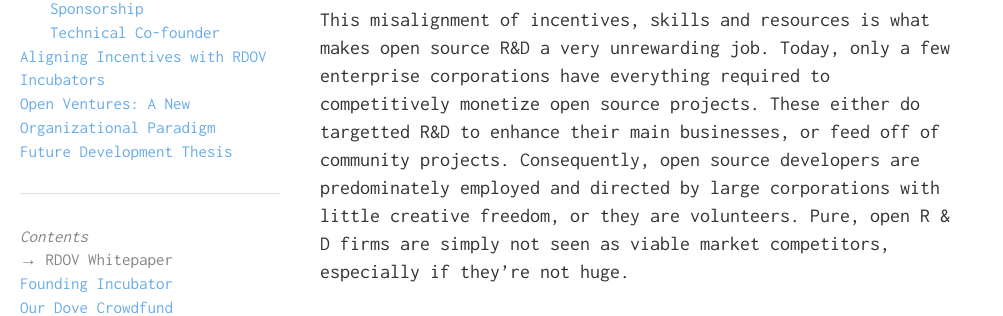
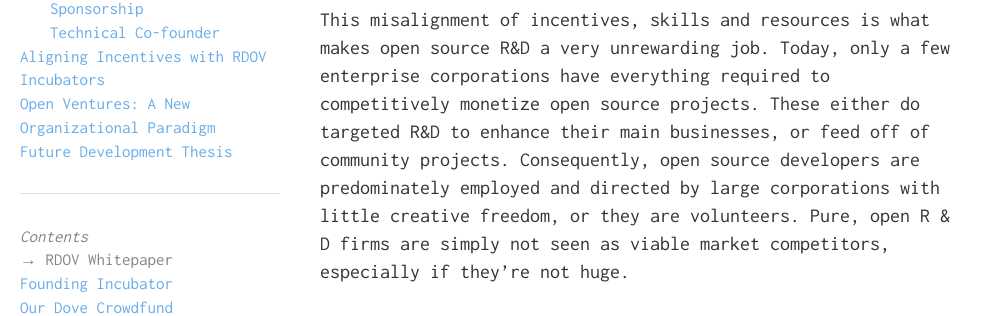
Before and after one commit to rdov/rdov.github.io, a Jekyll site: the page built from rdov_whitepaper.md, in a window 1280 px wide and 900 px high, scrolled down 3787 px. Shown: the part 251-567 px from the top of the window, without its empty margins (0-1003 px from the left). Built offline with Jekyll 4.4.1, drawn with Linux system fonts in a browser that asks for light colours; nearby versions of some CDN libraries; some of the changed text lies outside the part shown.

Commit message:
formatting, spelling fixes

```diff
--- a/rdov_whitepaper.md
+++ b/rdov_whitepaper.md
@@ -48,7 +48,7 @@
 
 As a capital good, the open source project has to be put to use to release the value. Furthermore, the common nature of it inherently creates a race. The first to market with an implementation of the final product or service will reap the maximum benefit of the open capital used in production. If the developers of the capital did not participate in the creation of the final good, it is likely they will never receive an economic reward for their work.
 
-This misalignment of incentives, skills and resources is what makes open source R&D a very unrewarding job. Today, only a few enterprise corporations have everything required to competitively monetize open source projects. These either do targetted R&D to enhance their main businesses, or feed off of community projects. Consequently, open source developers are predominately employed and directed by large corporations with little creative freedom, or they are volunteers. Pure, open R & D firms are simply not seen as viable market competitors, especially if they're not huge.
+This misalignment of incentives, skills and resources is what makes open source R&D a very unrewarding job. Today, only a few enterprise corporations have everything required to competitively monetize open source projects. These either do targeted R&D to enhance their main businesses, or feed off of community projects. Consequently, open source developers are predominately employed and directed by large corporations with little creative freedom, or they are volunteers. Pure, open R & D firms are simply not seen as viable market competitors, especially if they're not huge.
 
 ### Scalable Open Source Business Strategies (RDOV Components)
 
@@ -82,7 +82,7 @@
 The mentor or incubator project developer sets terms of participation in Support Agreement. This lays out the assistance and access the mentor is willing to give, and what is requested in return. For example the mentor could contribute ongoing development, mantainence, ticket support, operations assistance or even a CTO-style package in return for time-based billing and/or revenue sharing. This Support Agreement can be used as a stand alone contract, or in the greater context of an incubator.
 
 ##### 2. Future Development Thesis
-Mentor writes Future Development Thesis (FDT) to illustrate what could and potentially will be built with the incubator project. This should be targetted at a specific category of sponsored project or applicant demographic, as each incubator exists to develop the thesis layed out in the FDT. There is a one to one relationship between FDTs and incubators.
+Mentor writes Future Development Thesis (FDT) to illustrate what could and potentially will be built with the incubator project. This should be targeted at a specific category of sponsored project or applicant demographic, as each incubator exists to develop the thesis layed out in the FDT. There is a one to one relationship between FDTs and incubators.
 
 ##### 3. Proposal for Sponsors
 Mentor proposes creation of an incubator which will sponsor projects based on the FDT, and the inventor's contributions promised in the Support Agreement. In the proposal, the mentor offers a financial plan for the incubator. The financial plan should include a sponsor who will provide grant funding for sponsored projects in return for a share of revenue from Support Agreement payments. If the mentor is not experienced at finance, the sponsor may propose a financial plan for the incubator. The two may also negotiate, of course.
```
Also changed, not shown: Our_Dove_crowdfund.md (+4 -4 lines).
